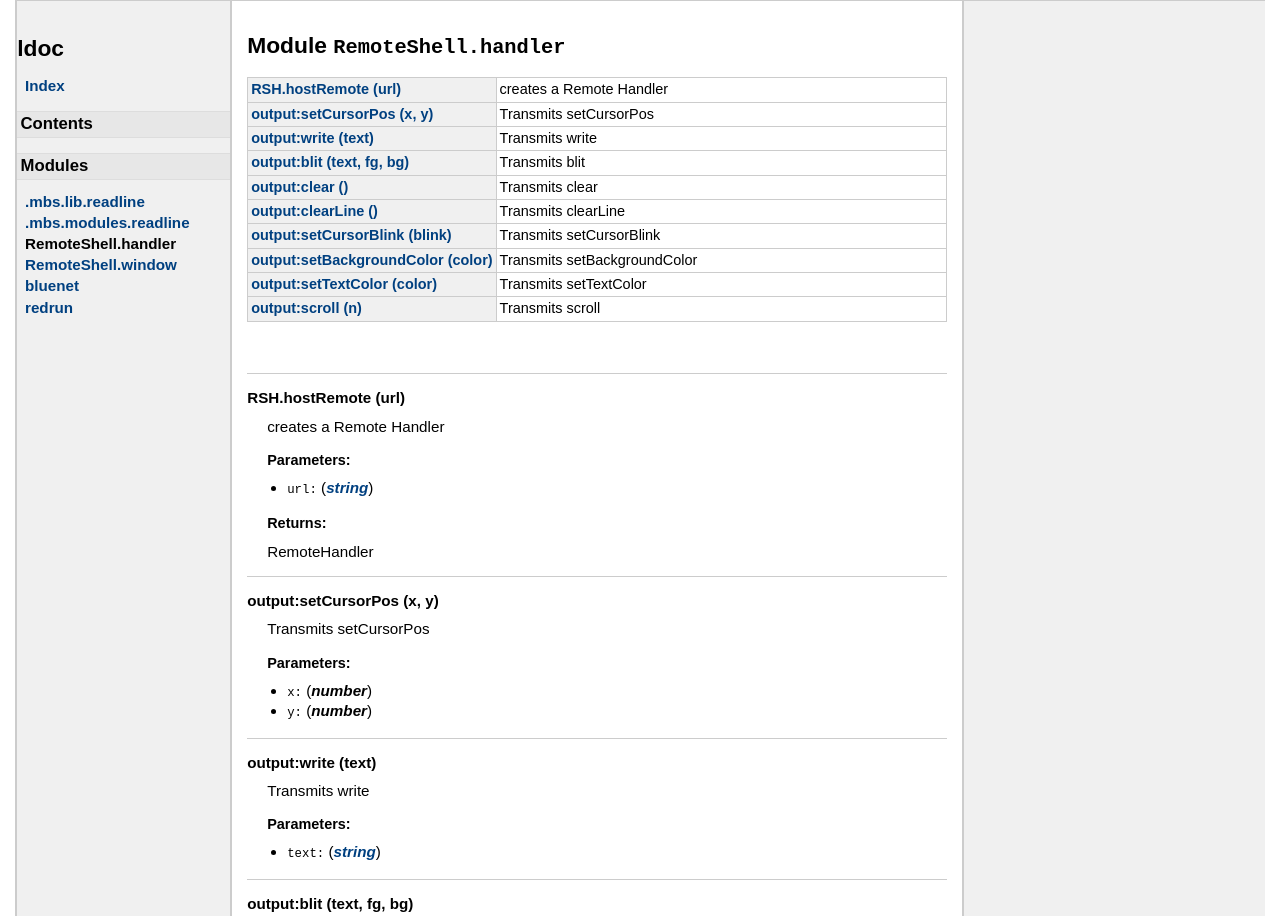
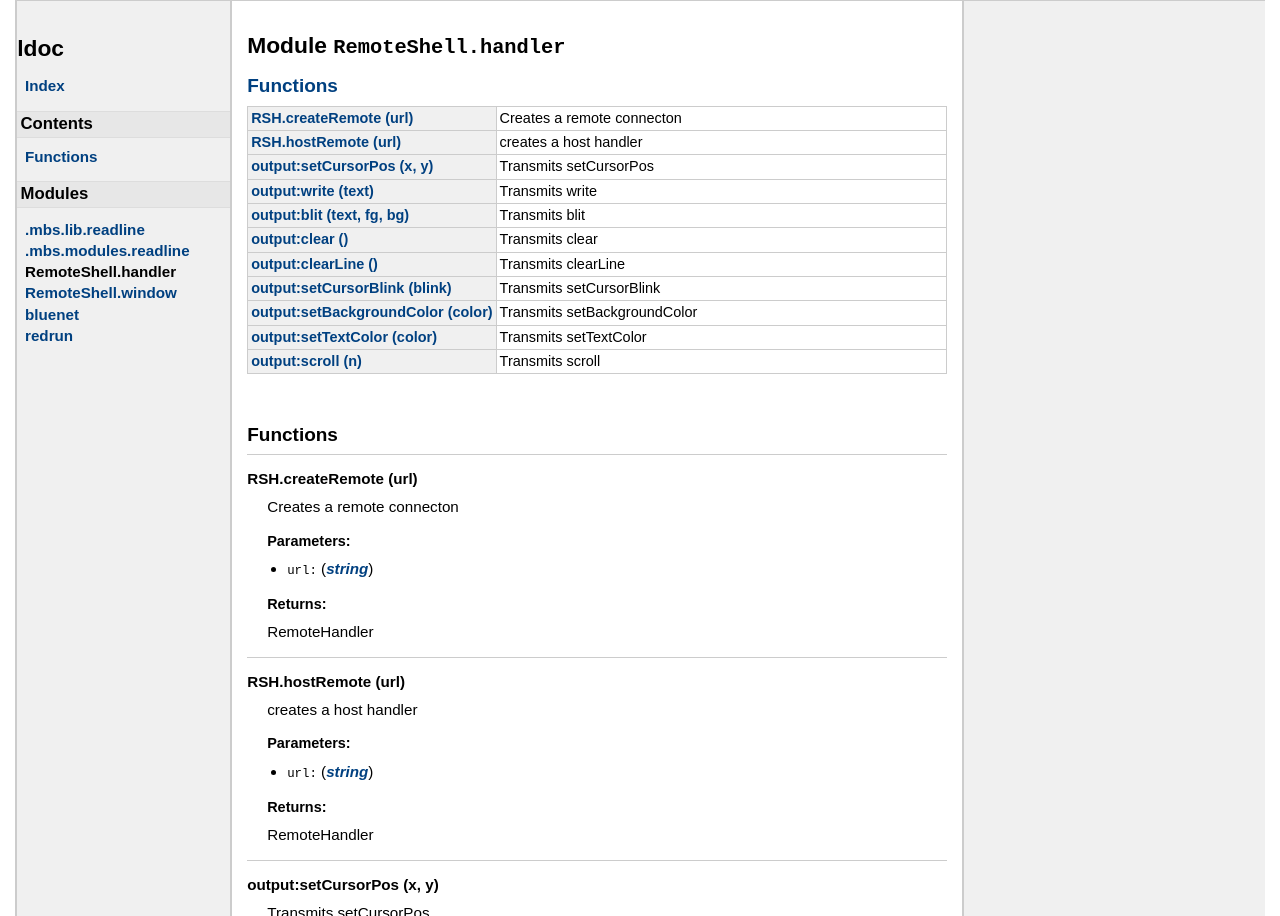
Before and after one commit to BadgeminerCC/docs, a plain HTML site: page modules/RemoteShell.handler.html in a window 1280 px wide. Shown: the top 916 px of the page. Drawn offline with Linux system fonts and the light colour scheme.

Commit message:
create remote

```diff
--- a/modules/RemoteShell.handler.html
+++ b/modules/RemoteShell.handler.html
@@ -33,7 +33,7 @@
 
 <h2>Contents</h2>
 <ul>
-<li><a href="#"> </a></li>
+<li><a href="#Functions">Functions</a></li>
 </ul>
 
 
@@ -56,11 +56,15 @@
 <p></p>
 
 
-<h2><a href="#"> </a></h2>
+<h2><a href="#Functions">Functions</a></h2>
 <table class="function_list">
 	<tr>
+	<td class="name" nowrap><a href="#RSH.createRemote">RSH.createRemote (url)</a></td>
+	<td class="summary">Creates a remote connecton</td>
+	</tr>
+	<tr>
 	<td class="name" nowrap><a href="#RSH.hostRemote">RSH.hostRemote (url)</a></td>
-	<td class="summary">creates a Remote Handler</td>
+	<td class="summary">creates a host handler</td>
 	</tr>
 	<tr>
 	<td class="name" nowrap><a href="#output:setCursorPos">output:setCursorPos (x, y)</a></td>
@@ -104,15 +108,41 @@
 <br/>
 
 
-    <h2 class="section-header "><a name=""></a> </h2>
+    <h2 class="section-header "><a name="Functions"></a>Functions</h2>
 
     <dl class="function">
+    <dt>
+    <a name = "RSH.createRemote"></a>
+    <strong>RSH.createRemote (url)</strong>
+    </dt>
+    <dd>
+    Creates a remote connecton
+
+
+    <h3>Parameters:</h3>
+    <ul>
+        <li><span class="parameter">url</span>
+            <span class="types"><a class="type" href="https://www.lua.org/manual/5.4/manual.html#6.4">string</a></span>
+
+        </li>
+    </ul>
+
+    <h3>Returns:</h3>
+    <ol>
+
+        RemoteHandler
+    </ol>
+
+
+
+
+</dd>
     <dt>
     <a name = "RSH.hostRemote"></a>
     <strong>RSH.hostRemote (url)</strong>
     </dt>
     <dd>
-    creates a Remote Handler
+    creates a host handler
 
 
     <h3>Parameters:</h3>
@@ -327,7 +357,7 @@
 </div> <!-- id="main" -->
 <div id="about">
 <i>generated by <a href="http://github.com/lunarmodules/ldoc">LDoc 1.5.0</a></i>
-<i style="float:right;">Last updated 2023-11-10 17:00:10 </i>
+<i style="float:right;">Last updated 2023-11-10 19:16:09 </i>
 </div> <!-- id="about" -->
 </div> <!-- id="container" -->
 </body>
```
Also changed, not shown: index.html (+1 -1 lines), modules/RemoteShell.window.html (+1 -1 lines), modules/bluenet.html (+1 -1 lines), modules/redrun.html (+1 -1 lines), modules/.mbs.lib.readline.html, modules/.mbs.modules.readline.html.
